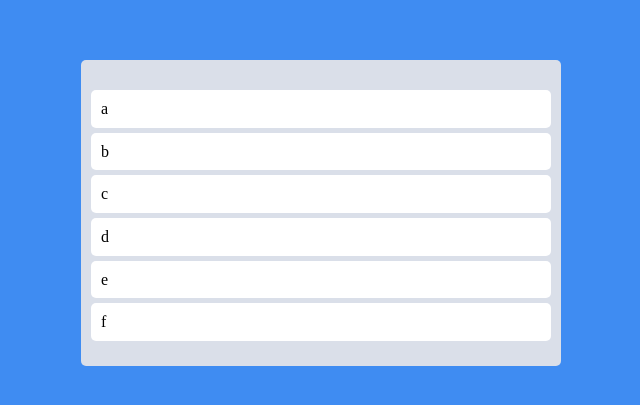
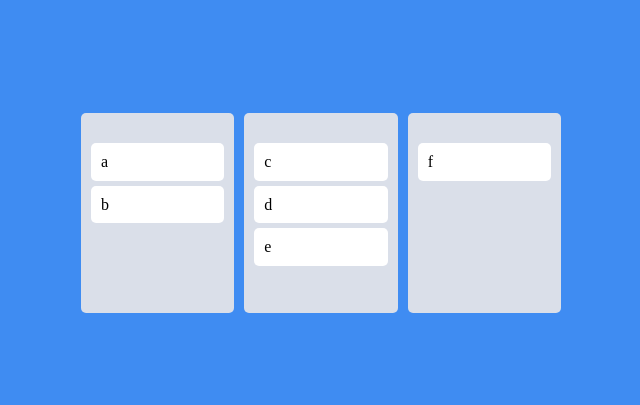
Before and after one commit to rsuubinn/react-kanban-app, a React (Create React App) app: page / in a window 1280 px wide. Shown: the part 187-592 px from the top of the page, without its empty margins (319-959 px from the left). Built offline with nearby package versions, Linux system fonts and the light colour scheme.

Commit message:
#6.8 Multi Boards

```diff
--- a/src/App.tsx
+++ b/src/App.tsx
@@ -1,15 +1,10 @@
 import React from "react";
 import styled, { createGlobalStyle, ThemeProvider } from "styled-components";
-import {
-  DragDropContext,
-  Droppable,
-  Draggable,
-  DropResult,
-} from "react-beautiful-dnd";
+import { DragDropContext, DropResult } from "react-beautiful-dnd";
 import { darkTheme } from "./theme";
 import { useRecoilState } from "recoil";
 import { toDoState } from "./atoms";
-import DraggbleCard from "./Components/DraggbleCard";
+import Board from "./Components/Board";
 
 const GlobalStyle = createGlobalStyle`
 html, body, div, span, applet, object, iframe,
@@ -77,28 +72,21 @@ const Wrapper = styled.div`
 
 const Boards = styled.div`
   display: grid;
-  grid-template-columns: repeat(1, 1fr);
   width: 100%;
-`;
-
-const Board = styled.div`
-  background-color: ${(props) => props.theme.boardColor};
-  padding: 20px 10px;
-  padding-top: 30px;
-  border-radius: 5px;
-  min-height: 200px;
+  grid-template-columns: repeat(3, 1fr);
+  gap: 10px;
 `;
 
 function App() {
   const [toDos, setToDos] = useRecoilState(toDoState);
   const onDragEnd = ({ draggableId, destination, source }: DropResult) => {
     if (!destination) return;
-    setToDos((oldToDos) => {
-      const toDosCopy = [...oldToDos];
-      toDosCopy.splice(source.index, 1);
-      toDosCopy.splice(destination?.index, 0, draggableId);
-      return toDosCopy;
-    });
+    // setToDos((oldToDos) => {
+    //   const toDosCopy = [...oldToDos];
+    //   toDosCopy.splice(source.index, 1);
+    //   toDosCopy.splice(destination?.index, 0, draggableId);
+    //   return toDosCopy;
+    // });
   };
   return (
     <ThemeProvider theme={darkTheme}>
@@ -106,16 +94,9 @@ function App() {
       <DragDropContext onDragEnd={onDragEnd}>
         <Wrapper>
           <Boards>
-            <Droppable droppableId="one">
-              {(provided) => (
-                <Board ref={provided.innerRef} {...provided.droppableProps}>
-                  {toDos.map((toDo, index) => (
-                    <DraggbleCard key={toDo} toDo={toDo} index={index} />
-                  ))}
-                  {provided.placeholder}
-                </Board>
-              )}
-            </Droppable>
+            {Object.keys(toDos).map((boardId) => (
+              <Board boardId={boardId} toDos={toDos[boardId]}></Board>
+            ))}
           </Boards>
         </Wrapper>
       </DragDropContext>
--- /dev/null
+++ b/src/Components/Board.tsx
@@ -0,0 +1,32 @@
+import { Droppable } from "react-beautiful-dnd";
+import styled from "styled-components";
+import DraggbleCard from "./DraggbleCard";
+
+interface IBoard {
+  toDos: string[];
+  boardId: string;
+}
+const Wrapper = styled.div`
+  background-color: ${(props) => props.theme.boardColor};
+  padding: 20px 10px;
+  padding-top: 30px;
+  border-radius: 5px;
+  min-height: 200px;
+`;
+
+function Board({ toDos, boardId }: IBoard) {
+  return (
+    <Droppable droppableId={boardId}>
+      {(provided) => (
+        <Wrapper ref={provided.innerRef} {...provided.droppableProps}>
+          {toDos.map((toDo, index) => (
+            <DraggbleCard key={toDo} toDo={toDo} index={index} />
+          ))}
+          {provided.placeholder}
+        </Wrapper>
+      )}
+    </Droppable>
+  );
+}
+
+export default Board;
--- a/src/Components/DraggbleCard.tsx
+++ b/src/Components/DraggbleCard.tsx
@@ -17,7 +17,7 @@ interface IDraggbleCard {
 function DraggbleCard({ toDo, index }: IDraggbleCard) {
   console.log(toDo);
   return (
-    <Draggable key={toDo} draggableId={toDo} index={index}>
+    <Draggable draggableId={toDo} index={index}>
       {(provided) => (
         <Card
           ref={provided.innerRef}
--- a/src/atoms.ts
+++ b/src/atoms.ts
@@ -1,6 +1,14 @@
 import { atom } from "recoil";
 
-export const toDoState = atom({
+interface IToDoState {
+  [key: string]: string[];
+}
+
+export const toDoState = atom<IToDoState>({
   key: "toDos",
-  default: ["a", "b", "c", "d", "e", "f"],
+  default: {
+    to_do: ["a", "b"],
+    doing: ["c", "d", "e"],
+    done: ["f"],
+  },
 });
```
